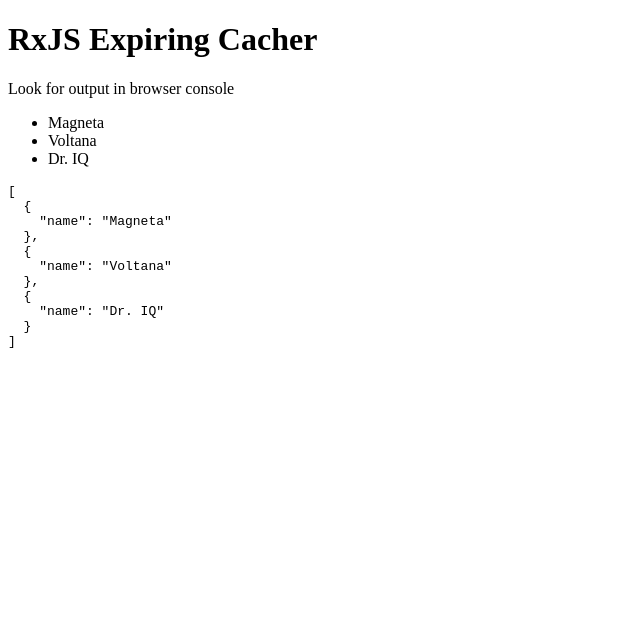
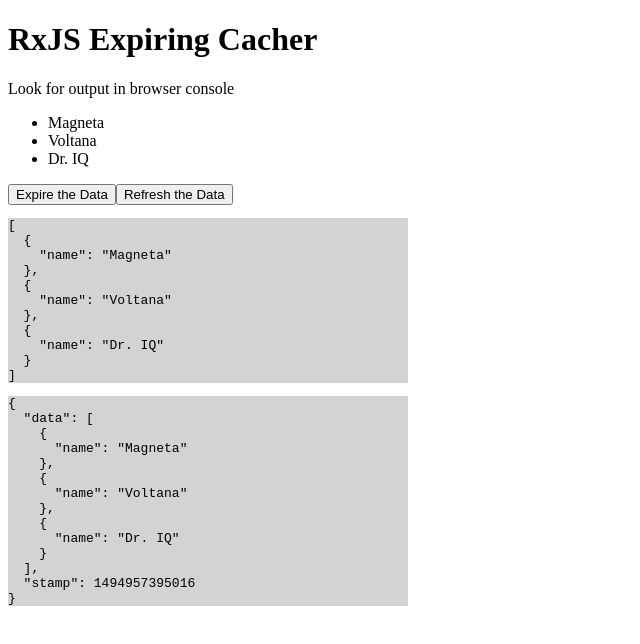
Before and after one commit to johnpapa/angular-expiring-http-cache, an Angular app: page / in a window 1280 px wide. Shown: the top 644 px of the page, without its empty margins (0-640 px from the left). Built offline with nearby package versions, Linux system fonts and the light colour scheme.

Commit message:
added expring message class and buttons

```diff
--- a/src/app/app.component.css
+++ b/src/app/app.component.css
@@ -0,0 +1,4 @@
+pre {
+  background-color: lightgray;
+  width: 400px;
+}
--- a/src/app/app.component.html
+++ b/src/app/app.component.html
@@ -1,3 +1,12 @@
-<h1>
-  {{title}}
-</h1>
+<h1>RxJS Expiring Cacher</h1>
+<p>Look for output in browser console</p>
+<ul>
+  <li *ngFor="let hero of heroes | async">{{hero.name}}</li>
+</ul>
+<button (click)="expire()">Expire the Data</button>
+<button (click)="refresh()">Refresh the Data</button>
+
+<div>
+  <pre>{{heroes | async | json}}</pre>
+  <pre>{{message | json}}</pre>
+</div>
--- a/src/app/app.component.ts
+++ b/src/app/app.component.ts
@@ -1,41 +1,47 @@
 import { Component, OnDestroy, OnInit } from '@angular/core';
 import { Http } from '@angular/http';
-
-import { expiringCacher } from './expiry-cacher';
-
+import { Observable } from 'rxjs/Observable';
 import { Subject } from 'rxjs/Subject';
 import 'rxjs/add/operator/let';
 import 'rxjs/add/operator/map';
 import 'rxjs/add/operator/takeUntil';
-import { Observable } from 'rxjs/Observable';
+
+import { expiringCacher } from './expiry-cacher';
+import { ExpiringMessage } from './expiring-message';
 
 @Component({
   selector: 'app-root',
-  template: `
-  <h1>RxJS Expiring Cacher</h1>
-  <p>Look for output in browser console</p>
-  <ul>
-    <li *ngFor="let hero of heroes | async">{{hero.name}}</li>
-  </ul>
-
-  <pre>{{heroes | async | json}}</pre>
-  `
+  templateUrl: './app.component.html',
+  styleUrls: ['./app.component.css']
 })
 export class AppComponent implements OnInit, OnDestroy {
   private onDestroy = new Subject();
 
-  heroes: any; // Observable<any[]>;
+  heroes: Observable<any[]>;
+  message: ExpiringMessage;
 
   constructor(private http: Http) { }
 
   ngOnInit() {
     this.heroes = this.http.get('hero.json')
-      .map(res => res.json())
-      .let(expiringCacher);
+      .map(response => response.json())
+      .let(expiringCacher)
+      .map(response => {
+        this.message = response;
+        return response.data;
+      });
     // .takeUntil(this.onDestroy);
   }
 
   ngOnDestroy() {
     this.onDestroy.next();
   }
+
+  refresh() {
+    console.log('Expiring and refreshing the data');
+  }
+
+  expire() {
+    console.log('Expiring the data, only');
+  }
 }
--- /dev/null
+++ b/src/app/expiring-message.ts
@@ -0,0 +1,3 @@
+export class ExpiringMessage {
+  constructor(public data: Array<Object>, public stamp: number) {}
+}
--- a/src/app/expiry-cacher.ts
+++ b/src/app/expiry-cacher.ts
@@ -1,8 +1,6 @@
 import { Observable } from 'rxjs/Observable';
 import { ReplaySubject } from 'rxjs/ReplaySubject';
-
 import 'rxjs/add/observable/timer';
-
 import 'rxjs/add/operator/do';
 import 'rxjs/add/operator/filter';
 import 'rxjs/add/operator/map';
@@ -13,6 +11,8 @@
 import 'rxjs/add/operator/share';
 import 'rxjs/add/operator/switchMap';
 import 'rxjs/add/operator/take';
+
+import { ExpiringMessage } from './expiring-message';
 
 const refreshDelay = 5000;  // interval between async calls
 /*
@@ -33,24 +33,29 @@
   .timer(0, refreshDelay)
   .switchMap(count =>
     source
-    // Todo: add error handling? Remove next logging line.
-    .do(res => console.log('asyncMethod call #' + count, res) )
+      // Todo: add error handling? Remove next logging line.
+      .do(response => console.log('asyncMethod call #' + count, response))
   )
+  .map(response => {
+    const message = new ExpiringMessage(response, new Date().getTime());
+    console.log('Package being delivered:', message);
+    return message;
+  })
   .share();
 
 
 ///////// Experiments
 
-// Does something async in random time < 1 second
-function asyncThing(count) {
-  return Observable.timer(Math.random() * 1000)
-    .do(() => console.log('asyncThing for ' + count))
-    .map(() => count);
-}
+// // Does something async in random time < 1 second
+// function asyncThing(count) {
+//   return Observable.timer(Math.random() * 1000)
+//     .do(() => console.log('asyncThing for ' + count))
+//     .map(() => count);
+// }
 
-const fooDelay = 5000; // interval between async calls
+// const fooDelay = 5000; // interval between async calls
 
-export const foo = Observable
-  .timer(0, refreshDelay)
-  .switchMap(count =>  asyncThing(count))
-  .share();
+// export const foo = Observable
+//   .timer(0, refreshDelay)
+//   .switchMap(count =>  asyncThing(count))
+//   .share();
```
